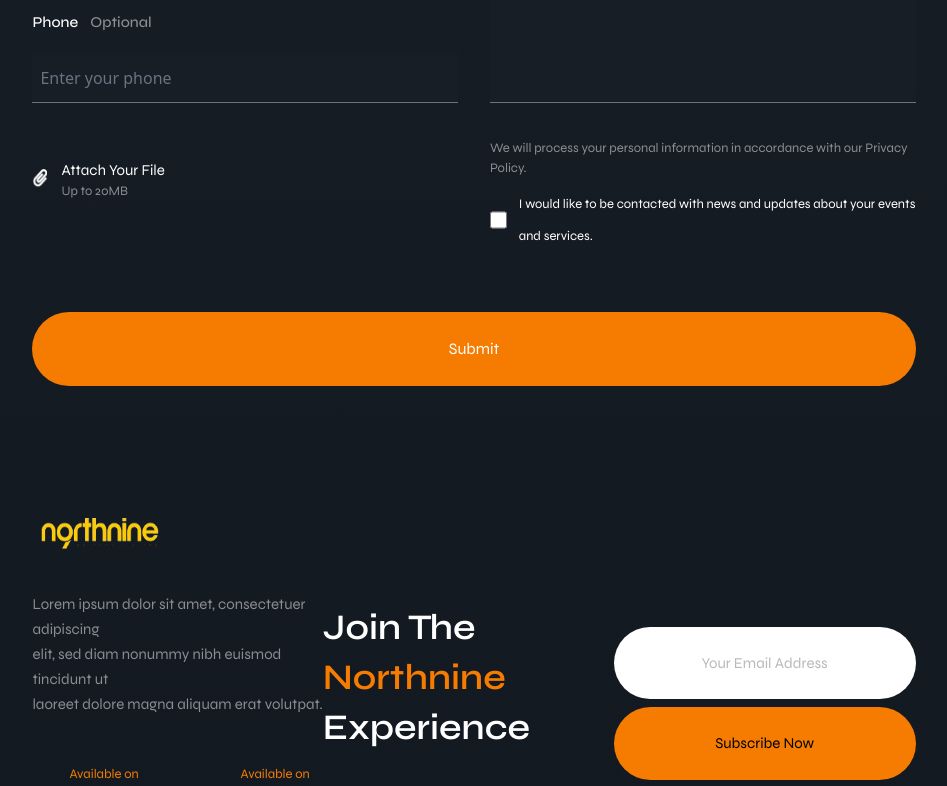
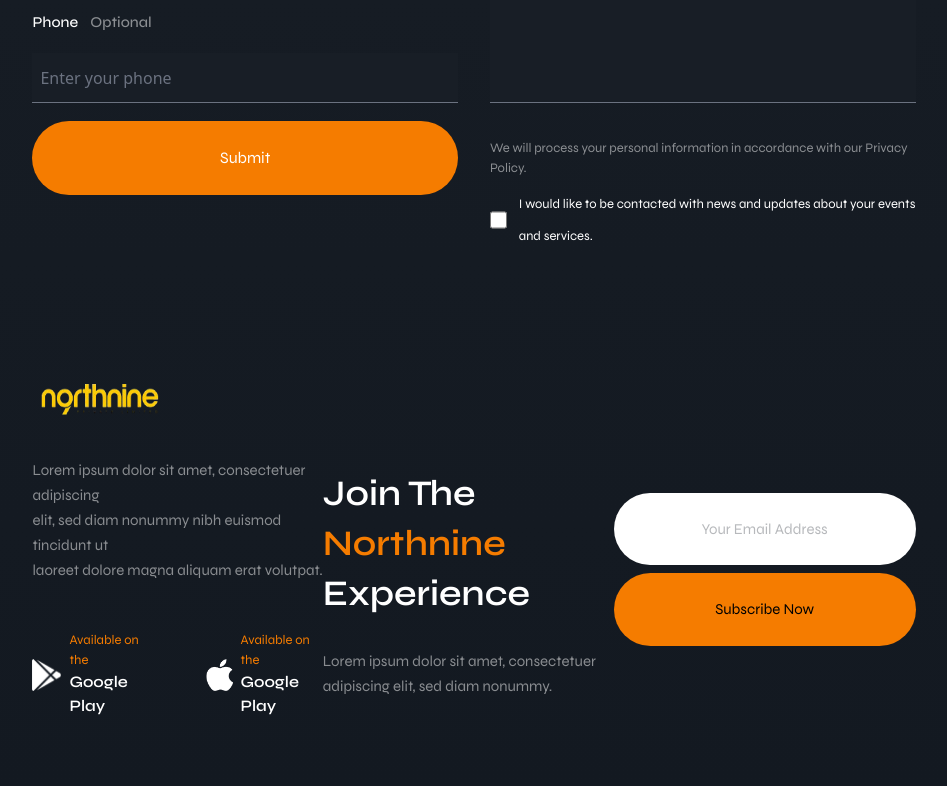
Before and after one commit to Mustajaaab/Northine, a React (Vite) app: page / in a window 1280 px wide. Shown: the part 7760-8546 px from the top of the page, without its empty margins (166-1113 px from the left). Built offline with nearby package versions, Linux system fonts and the light colour scheme; a web font is replaced by a local one.

Commit message:
Footer Submit button Changed

```diff
--- a/index.html
+++ b/index.html
@@ -15,8 +15,5 @@
   <body>
     <div id="root"></div>
     <script type="module" src="/src/main.jsx"></script>
-    <div>
-      <p>rahat karim</p>
-    </div>
   </body>
 </html>
--- a/src/components/Footer/index.jsx
+++ b/src/components/Footer/index.jsx
@@ -1,6 +1,5 @@
-import React, { useState } from "react";
+import { useState } from "react";
 import Orange from "../../assets/images/orange.png";
-import Attach from "../../assets/images/attach.png";
 import No9 from "../../assets/images/no9.png";
 import Googleplay from "../../assets/images/googleplay.png";
 import Appstore from "../../assets/images/appstore.png";
@@ -24,29 +23,13 @@ function Footer() {
         }));
     };
 
-    const handleFileChange = (e) => {
-        const selectedFile = e.target.files[0];
-        if (selectedFile) {
-            const fileURL = URL.createObjectURL(selectedFile);
-            setFile({
-                name: selectedFile.name,
-                url: fileURL,
-                type: selectedFile.type,
-            });
-        }
-    };
-
-    const handleUnselect = () => {
-        setFile(null);
-        document.getElementById("fileInput").value = "";
-    };
 
     const onSubmit = async (e) => {
         e.preventDefault();
         setResult("Sending...");
 
         const formData = new FormData();
-       formData.append("access_key", process.env.NEXT_PUBLIC_API_ACCESS_KEY);
+       formData.append("access_key","3ab5d2da-c395-40b8-9724-b184c37f573c");
         formData.append("name", form.name);
         formData.append("email", form.email);
         formData.append("phone", form.phone);
@@ -146,64 +129,14 @@ function Footer() {
                             />
 
                             {/* File Upload */}
-                            <div>
-                                <input
-                                    type="file"
-                                    id="fileInput"
-                                    className="hidden"
-                                    accept="image/*,application/pdf"
-                                    onChange={handleFileChange}
-                                />
-                                <button
-                                    type="button"
-                                    className="flex items-center gap-[14px] mt-14"
-                                    onClick={() => document.getElementById("fileInput").click()}
+                            <button
+                                type="submit"
+                                className={`mt-[18px] text-base font-normal text-center font-syne py-[25px] w-full rounded-full bg-[#F57C00] ease-in-out duration-300 transition-transform hover:scale-105 text-white ${result === "Sending..." ? "opacity-50 cursor-not-allowed" : ""
+                                 }`}
+                                disabled={result === "Sending..."}
                                 >
-                                    <img src={Attach} alt="Attach" className="w-[15px] h-[25px]" />
-                                    <div>
-                                        <p className="font-syne font-normal text-[15px] text-white">
-                                            Attach Your File
-                                        </p>
-                                        <p className="font-syne font-normal text-[13px] text-left text-white/50">
-                                            Up to 20MB
-                                        </p>
-                                    </div>
-                                </button>
-
-                                {file && (
-                                    <div className="mt-4 gap-2 flex">
-                                        <p className="text-white font-syne">Selected File:</p>
-                                        {file.type.startsWith("image/") ? (
-                                            <a
-                                                href={file.url}
-                                                target="_blank"
-                                                rel="noopener noreferrer"
-                                                className="text-blue-500 underline"
-                                            >
-                                                {file.name} (View Image)
-                                            </a>
-                                        ) : file.type === "application/pdf" ? (
-                                            <a
-                                                href={file.url}
-                                                target="_blank"
-                                                rel="noopener noreferrer"
-                                                className="text-blue-500 underline"
-                                            >
-                                                {file.name} (View PDF)
-                                            </a>
-                                        ) : (
-                                            <p className="text-white">Unsupported file type</p>
-                                        )}
-                                        <button
-                                            type="button"
-                                            onClick={handleUnselect}
-                                            className="text-white text-2xl font-bold"
-                                        >
-                                            &times;
-                                        </button>
-                                    </div>
-                                )}
-                            </div>
+                                {result === "Sending..." ? "Sending..." : "Submit"}
+                            </button>
                         </div>
 
                         {/* Right Section */}
@@ -238,15 +171,8 @@ function Footer() {
                                 </label>
                             </div>
                         </div>
+
                     </div>
-                    <button
-                        type="submit"
-                        className={`mt-[60px] text-base font-normal text-center font-syne py-[25px] w-full rounded-full bg-[#F57C00] ease-in-out duration-300 transition-transform hover:scale-105 text-white ${result === "Sending..." ? "opacity-50 cursor-not-allowed" : ""
-                            }`}
-                        disabled={result === "Sending..."}
-                    >
-                        {result === "Sending..." ? "Sending..." : "Submit"}
-                    </button>
 
                 </form>
                 <img src={No9} alt="" className='w-[140px] h-[40px] mt-32' />
```
